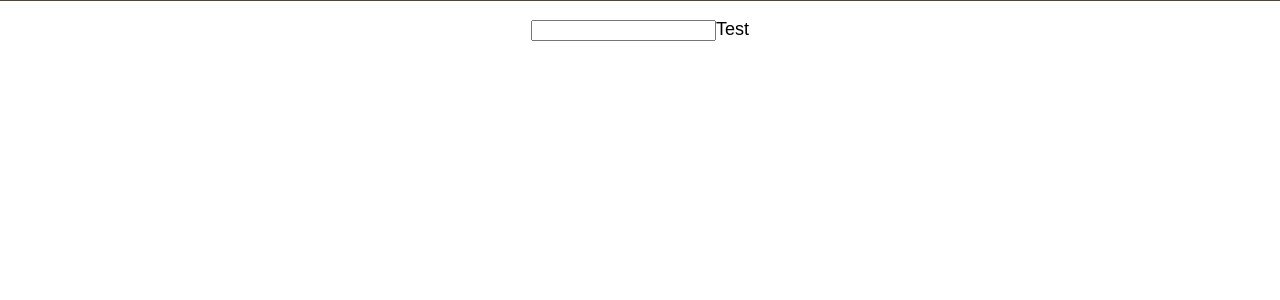
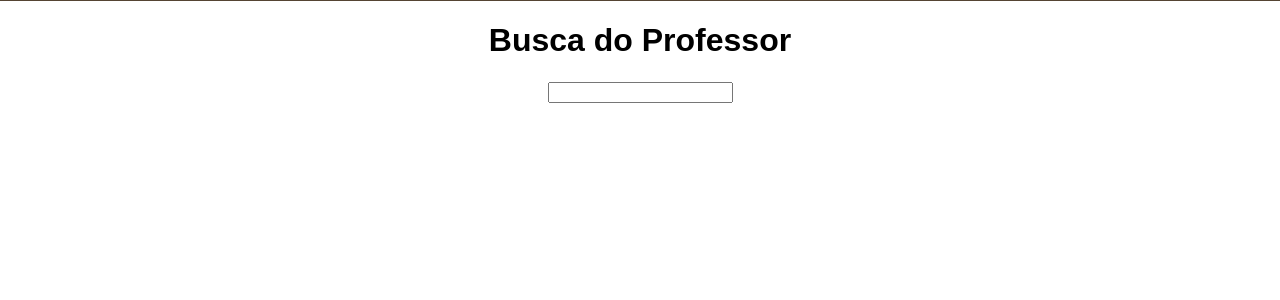
Before and after one commit to maluta/gdp, a React (Create React App) app in the folder gdp/: page / in a window 1280 px wide. Shown: the top 300 px of the page. Built offline with nearby package versions, Linux system fonts and the light colour scheme.

Commit message:
More working on SearchBox (adding event handler)
Signed-off-by: Tiago Maluta <tiago.maluta@gmail.com>

```diff
--- a/gdp/src/App.js
+++ b/gdp/src/App.js
@@ -8,9 +8,9 @@ class App extends Component {
       <div className="App">
         <header className="App-header">
         </header>
+        <h1>Busca do Professor</h1>
         <p className="App-intro">
-        <SearchBox />
-	Test
+	<SearchBox />
         </p>
       </div>
     );
--- a/gdp/src/components/search_box.js
+++ b/gdp/src/components/search_box.js
@@ -1,9 +1,18 @@
 import React, { Component } from 'react';
 
 class SearchBox extends Component {
+    constructor(props) {
+      super(props);
+      this.state = { term: '' };
+   }
+
     render() {
-         return <input />
+         return (
+           <input value={this.state.term}
+                  onChange={event => this.setState({ term: event.target.value })} />
+         );
     }
+
 }
 
 export default SearchBox;
```
